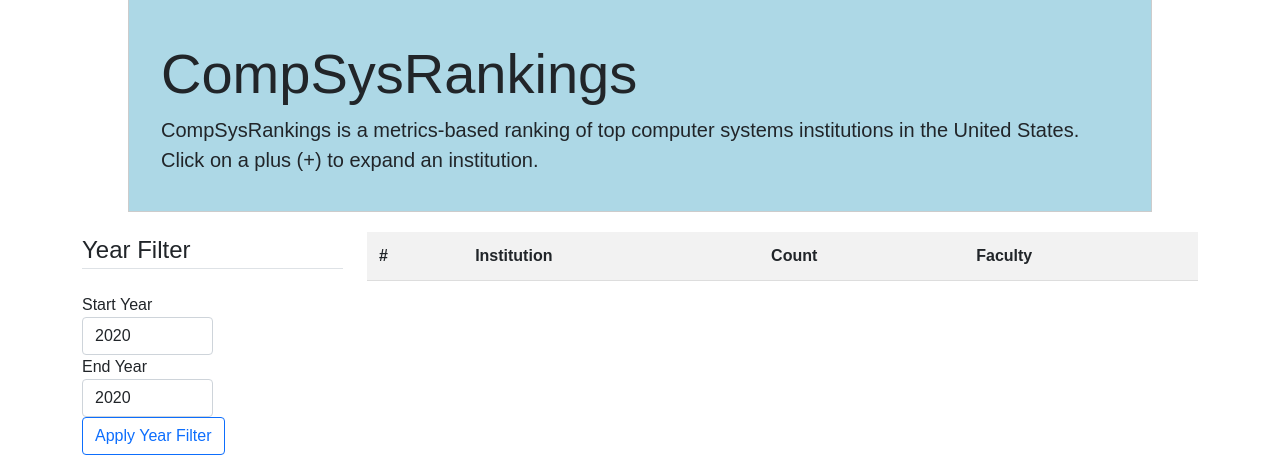
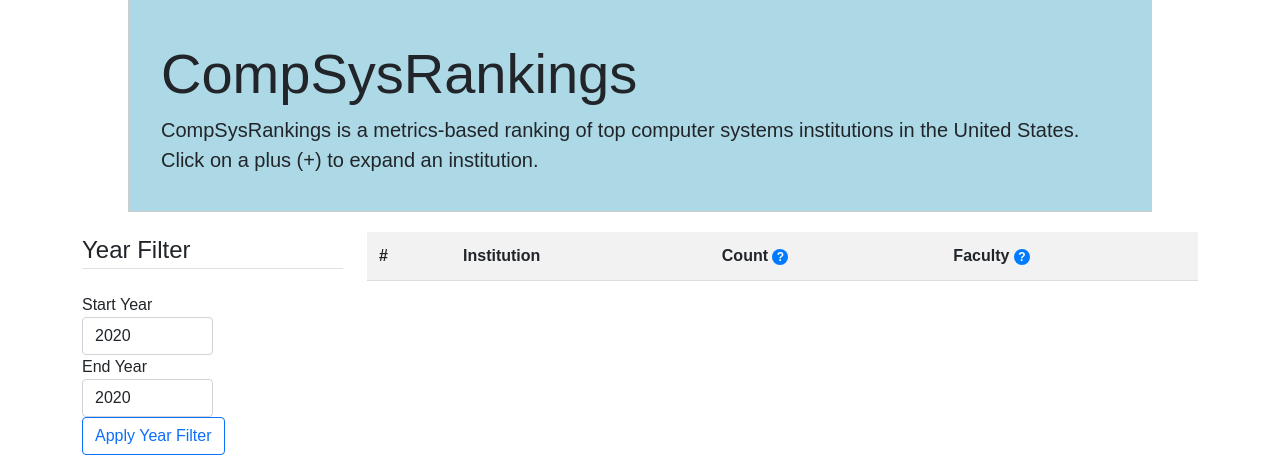
Before and after one commit to j-mckerracher/comp_sys_rankings, a Django app: template comp_sys_site/templates/comp_sys_site/home.html in a window 1280 px wide. Shown: the part 41-500 px from the top of the page. Run offline with Django 5.2, Linux system fonts and the light colour scheme; the template is opened without the code that fills it: most values are stand-ins (such as "Sample title", 1, 10 or a date in 2020); lists and menus that the app fills with data are empty.

Commit message:
update (#4)

```diff
--- a/comp_sys_site/templates/comp_sys_site/home.html
+++ b/comp_sys_site/templates/comp_sys_site/home.html
@@ -114,6 +114,42 @@
             text-decoration: none;
             cursor: pointer;
         }
+
+        .help-icon {
+            display: inline-block;
+            width: 16px;
+            height: 16px;
+            background-color: #007bff;
+            color: white;
+            border-radius: 50%;
+            text-align: center;
+            font-size: 12px;
+            line-height: 16px;
+            cursor: help;
+            position: relative;
+        }
+
+        .help-icon::after {
+            content: attr(data-tooltip);
+            position: absolute;
+            bottom: 125%;
+            left: 50%;
+            transform: translateX(-50%);
+            background-color: #333;
+            color: white;
+            padding: 5px 10px;
+            border-radius: 4px;
+            font-size: 14px;
+            white-space: nowrap;
+            opacity: 0;
+            visibility: hidden;
+            transition: opacity 0.3s, visibility 0.3s;
+        }
+
+        .help-icon:hover::after {
+            opacity: 1;
+            visibility: visible;
+        }
     </style>
 {% endblock extra_css %}
 
@@ -153,7 +189,8 @@
 
                         <div class="btn-group-vertical btn-group-toggle" data-toggle="buttons">
                             <label class="btn btn-outline-primary">
-                                <input type="radio" class="btn-check" name="options" id="toggleCollapse" autocomplete="off">
+                                <input type="radio" class="btn-check" name="options" id="toggleCollapse"
+                                       autocomplete="off">
                                 Collapse/Expand All
                             </label>
                             <label class="btn btn-outline-primary">
@@ -668,8 +705,11 @@
                     <tr>
                         <th scope="col">#</th>
                         <th scope="col">Institution</th>
-                        <th scope="col">Count</th>
-                        <th scope="col">Faculty</th>
+                        <th scope="col">Count <span class="help-icon"
+                                                    data-tooltip="The geometric mean publication count for the institution for all selected areas.">?</span>
+                        </th>
+                        <th scope="col">Faculty <span class="help-icon"
+                                                    data-tooltip="The faculty count for the institution included in the DBLP.">?</span>
                     </tr>
                     </thead>
                     <tbody>
```
Also changed, not shown: comp_sys_site/static/comp_sys_site/css/home.css (+36 -0 lines).
